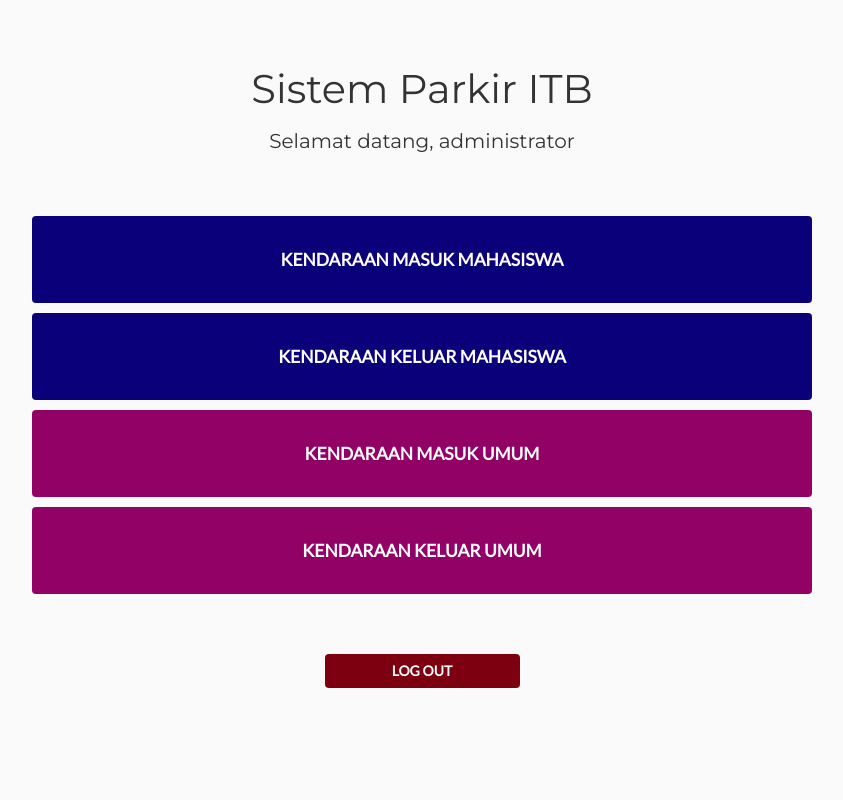
After one commit to joshuatmadja/sistem-parkir-ITB, a PHP site: page /dashboard-admin.php in a window 1280 px wide. The commit adds this page. Shown: the whole page, without its empty margins (218-1061 px from the left). Run offline with PHP 8.4, Linux system fonts and the light colour scheme.

Commit message:
tambah 3 dashboard

```diff
--- a/css/sistem-parkir.css
+++ b/css/sistem-parkir.css
@@ -44,6 +44,10 @@
 .title {
   font-family: "Montserrat", sans-serif;
   font-size: 4rem; }
+
+.subtitle {
+  font-family: "Montserrat", sans-serif;
+  font-size: 2rem; }
 
 .mg10 {
   margin: 10px; }
@@ -225,16 +229,40 @@
 .pd-l60 {
   padding-left: 60px; }
 
-.button, .blue-button, .blue-button:hover {
+.button, .blue-button, .magenta-button, .red-button, .green-button {
   font-weight: bold;
   text-transform: uppercase; }
 
 .blue-button {
-  background-color: #0a007a;
-  color: #fcfcfc; }
+  color: #fcfcfc;
+  background-color: #0a007a; }
+  .blue-button:hover {
+    background-color: #1200e0;
+    color: #fcfcfc; }
 
-.blue-button:hover {
-  background-color: #1200e0;
-  color: #fcfcfc; }
+.magenta-button {
+  color: #fcfcfc;
+  background-color: #910166; }
+  .magenta-button:hover {
+    background-color: #f602ad;
+    color: #fcfcfc; }
+
+.red-button {
+  color: #fcfcfc;
+  background-color: #7c0010; }
+  .red-button:hover {
+    background-color: #e2001d;
+    color: #fcfcfc; }
+
+.green-button {
+  color: #fcfcfc;
+  background-color: #098900; }
+  .green-button:hover {
+    background-color: #10ef00;
+    color: #fcfcfc; }
+
+.big-button {
+  padding: 30px;
+  font-size: 1.75rem; }
 
 /*# sourceMappingURL=sistem-parkir.css.map */
--- a/css/sistem-parkir.scss
+++ b/css/sistem-parkir.scss
@@ -9,6 +9,7 @@
 $text-color-dark: #121212;
 $text-color-light: #fcfcfc;
 $accent-color: #0a007a;
+$accent-color-2: #910166;
 $background-color: #fafafa;
 
 //borders
@@ -92,6 +93,11 @@
 	font-size: $title-size;
 }
 
+.subtitle{
+	font-family: $montserrat-font;
+	font-size: $subtitle-size;
+}
+
 @each $name, $val in $distances{
 	.mg#{$name}{
 		margin: #{$val};
@@ -139,14 +145,33 @@
 	text-transform: uppercase;
 }
 
-.blue-button{
+@mixin btn-theme($btn-color, $text-color){
 	@extend .button;
-    background-color: $accent-color;
-	color: $text-color-light;
+	color: $text-color;
+	background-color: $btn-color;
+	&:hover{
+		background-color: lighten($btn-color,20%);
+		color: $text-color;
+	}
 }
 
-.blue-button:hover{
-	@extend .button;
-	background-color: lighten($accent-color, 20%);
-	color: $text-color-light;
+.blue-button{
+	@include btn-theme($accent-color, $text-color-light);
 }
+
+.magenta-button{
+	@include btn-theme($accent-color-2, $text-color-light);
+}
+
+.red-button{
+	@include btn-theme(#7c0010, $text-color-light);
+}
+
+.green-button{
+	@include btn-theme(#098900, $text-color-light);
+}
+
+.big-button{
+	padding: 30px;
+	font-size: 1.75rem;
+}
--- /dev/null
+++ b/dashboard-admin.php
@@ -0,0 +1,20 @@
+<?php include "header.php" ?>
+<div class="full bgcolor"></div>
+<div class="full">
+	<div class="container pd-t60">
+		<div class="row center">
+			<div class="col-md-12 title">Sistem Parkir ITB</div>
+			<div class="col-md-12 subtitle mg-t10 mg-b60">Selamat datang, administrator</div>
+		</div>
+		<div class="row">
+			<div class="btn big-button blue-button center col-md-offset-2 col-md-8 col-md-offset-2" id="#btn-masuk-mahasiswa">Kendaraan Masuk Mahasiswa</div>
+			<div class="btn big-button blue-button mg-t10 center col-md-offset-2 col-md-8 col-md-offset-2" id="#btn-keluar-mahasiswa">Kendaraan Keluar Mahasiswa</div>
+			<div class="btn big-button magenta-button mg-t10 center col-md-offset-2 col-md-8 col-md-offset-2" id="#btn-masuk-umum">Kendaraan Masuk Umum</div>
+			<div class="btn big-button magenta-button mg-t10 center col-md-offset-2 col-md-8 col-md-offset-2" id="#btn-keluar-umum">Kendaraan Keluar Umum</div>
+		</div>
+		<div class="row mg-t60">
+			<div class="btn red-button center col-md-offset-5 col-md-2 col-md-offset-5" id="#btn-logout">Log out</div>
+		</div>
+	</div>
+</div>
+<?php include "footer.php" ?>
```
Also changed, not shown: dashboard-admin-gerbangutama.php (added, +20 -0 lines), dashboard-sarpras.php (added, +18 -0 lines), dashboard-satpam.php (added, +18 -0 lines), 1 other file.
